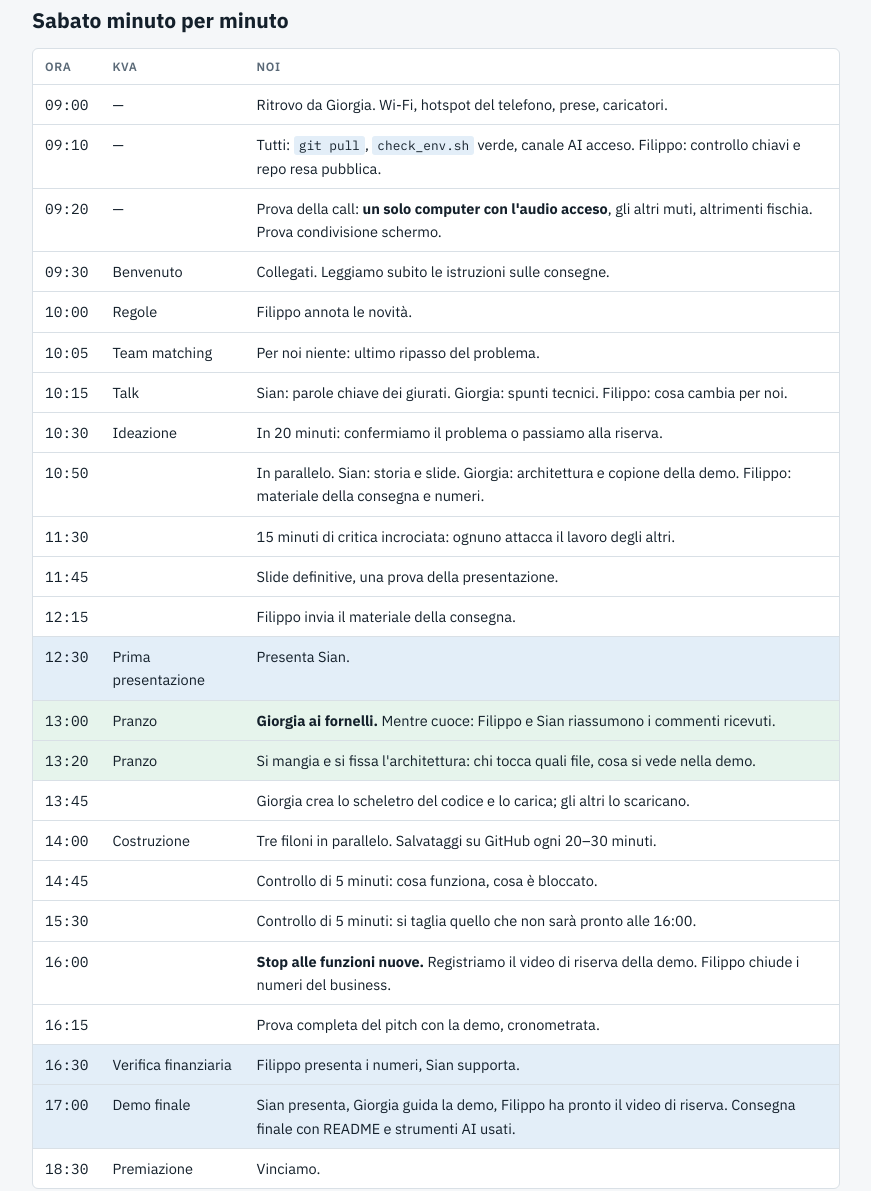
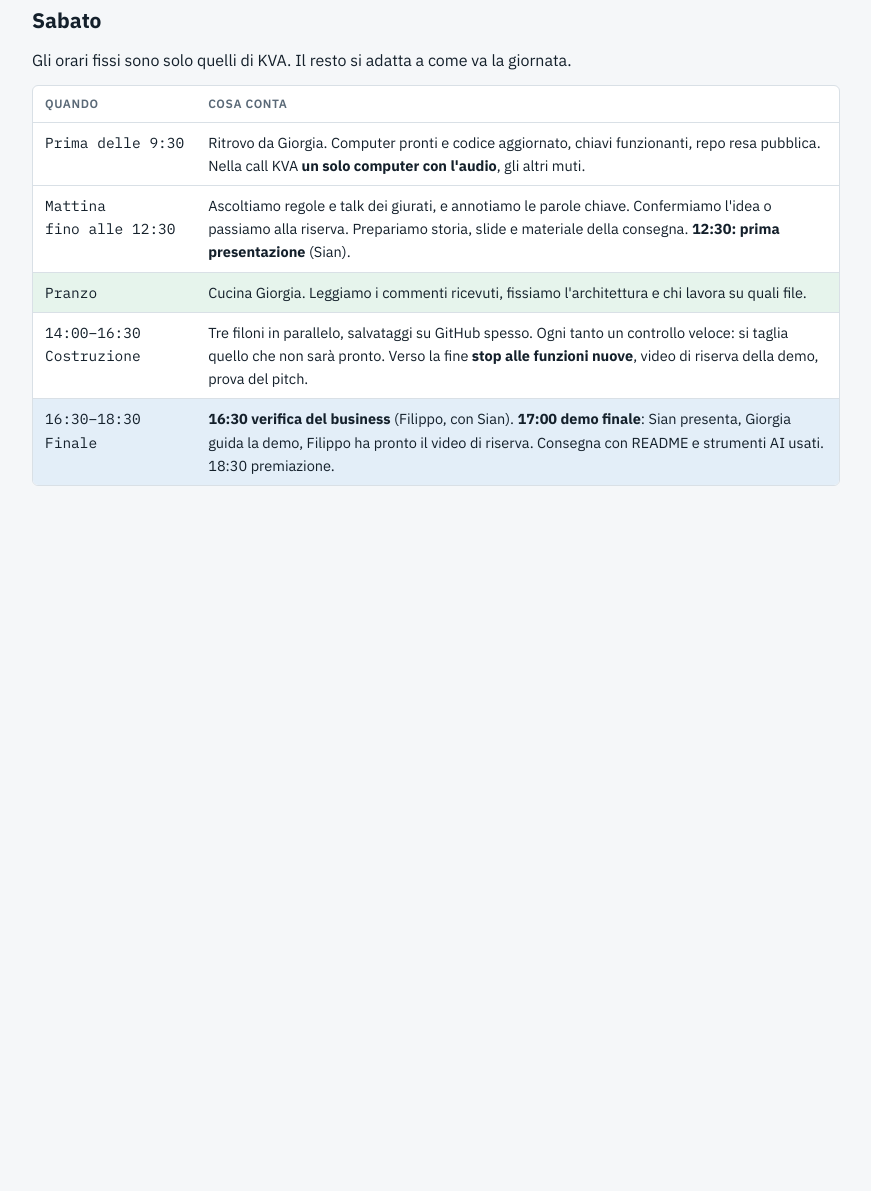
Before and after one commit to pippotadde/kva-ai-brain, a plain HTML site: page docs/site/generale.html in a window 1280 px wide. Shown: the part 1777-2968 px from the top of the page, without its empty margins (204-1075 px from the left). After the commit the page ends 2335 px from the top, so only its background shows below. Drawn offline with Linux system fonts and the light colour scheme.

Commit message:
Simplify Saturday schedule into five phases
Co-Authored-By: Claude Opus 5.5 <noreply@anthropic.com>
Claude-Session: https://claude.ai/code/session_01NH2T1ZdPmaNXujbHRUn91G

```diff
--- a/docs/site/generale.html
+++ b/docs/site/generale.html
@@ -67,33 +67,15 @@
   </section>
 
   <section>
-    <h2>Sabato minuto per minuto</h2>
+    <h2>Sabato</h2>
+    <p>Gli orari fissi sono solo quelli di KVA. Il resto si adatta a come va la giornata.</p>
     <div class="tbl"><table>
-      <tr><th>Ora</th><th>KVA</th><th>Noi</th></tr>
-      <tr><td class="time">09:00</td><td>—</td><td>Ritrovo da Giorgia. Wi-Fi, hotspot del telefono, prese, caricatori.</td></tr>
-      <tr><td class="time">09:10</td><td>—</td><td>Tutti: <code>git pull</code>, <code>check_env.sh</code> verde, canale AI acceso. Filippo: controllo chiavi e repo resa pubblica.</td></tr>
-      <tr><td class="time">09:20</td><td>—</td><td>Prova della call: <b>un solo computer con l'audio acceso</b>, gli altri muti, altrimenti fischia. Prova condivisione schermo.</td></tr>
-      <tr><td class="time">09:30</td><td>Benvenuto</td><td>Collegati. Leggiamo subito le istruzioni sulle consegne.</td></tr>
-      <tr><td class="time">10:00</td><td>Regole</td><td>Filippo annota le novità.</td></tr>
-      <tr><td class="time">10:05</td><td>Team matching</td><td>Per noi niente: ultimo ripasso del problema.</td></tr>
-      <tr><td class="time">10:15</td><td>Talk</td><td>Sian: parole chiave dei giurati. Giorgia: spunti tecnici. Filippo: cosa cambia per noi.</td></tr>
-      <tr><td class="time">10:30</td><td>Ideazione</td><td>In 20 minuti: confermiamo il problema o passiamo alla riserva.</td></tr>
-      <tr><td class="time">10:50</td><td></td><td>In parallelo. Sian: storia e slide. Giorgia: architettura e copione della demo. Filippo: materiale della consegna e numeri.</td></tr>
-      <tr><td class="time">11:30</td><td></td><td>15 minuti di critica incrociata: ognuno attacca il lavoro degli altri.</td></tr>
-      <tr><td class="time">11:45</td><td></td><td>Slide definitive, una prova della presentazione.</td></tr>
-      <tr><td class="time">12:15</td><td></td><td>Filippo invia il materiale della consegna.</td></tr>
-      <tr class="hot"><td class="time">12:30</td><td>Prima presentazione</td><td>Presenta Sian.</td></tr>
-      <tr class="food"><td class="time">13:00</td><td>Pranzo</td><td><b>Giorgia ai fornelli.</b> Mentre cuoce: Filippo e Sian riassumono i commenti ricevuti.</td></tr>
-      <tr class="food"><td class="time">13:20</td><td>Pranzo</td><td>Si mangia e si fissa l'architettura: chi tocca quali file, cosa si vede nella demo.</td></tr>
-      <tr><td class="time">13:45</td><td></td><td>Giorgia crea lo scheletro del codice e lo carica; gli altri lo scaricano.</td></tr>
-      <tr><td class="time">14:00</td><td>Costruzione</td><td>Tre filoni in parallelo. Salvataggi su GitHub ogni 20–30 minuti.</td></tr>
-      <tr><td class="time">14:45</td><td></td><td>Controllo di 5 minuti: cosa funziona, cosa è bloccato.</td></tr>
-      <tr><td class="time">15:30</td><td></td><td>Controllo di 5 minuti: si taglia quello che non sarà pronto alle 16:00.</td></tr>
-      <tr><td class="time">16:00</td><td></td><td><b>Stop alle funzioni nuove.</b> Registriamo il video di riserva della demo. Filippo chiude i numeri del business.</td></tr>
-      <tr><td class="time">16:15</td><td></td><td>Prova completa del pitch con la demo, cronometrata.</td></tr>
-      <tr class="hot"><td class="time">16:30</td><td>Verifica finanziaria</td><td>Filippo presenta i numeri, Sian supporta.</td></tr>
-      <tr class="hot"><td class="time">17:00</td><td>Demo finale</td><td>Sian presenta, Giorgia guida la demo, Filippo ha pronto il video di riserva. Consegna finale con README e strumenti AI usati.</td></tr>
-      <tr><td class="time">18:30</td><td>Premiazione</td><td>Vinciamo.</td></tr>
+      <tr><th>Quando</th><th>Cosa conta</th></tr>
+      <tr><td class="time">Prima delle 9:30</td><td>Ritrovo da Giorgia. Computer pronti e codice aggiornato, chiavi funzionanti, repo resa pubblica. Nella call KVA <b>un solo computer con l'audio</b>, gli altri muti.</td></tr>
+      <tr><td class="time">Mattina<br>fino alle 12:30</td><td>Ascoltiamo regole e talk dei giurati, e annotiamo le parole chiave. Confermiamo l'idea o passiamo alla riserva. Prepariamo storia, slide e materiale della consegna. <b>12:30: prima presentazione</b> (Sian).</td></tr>
+      <tr class="food"><td class="time">Pranzo</td><td>Cucina Giorgia. Leggiamo i commenti ricevuti, fissiamo l'architettura e chi lavora su quali file.</td></tr>
+      <tr><td class="time">14:00–16:30<br>Costruzione</td><td>Tre filoni in parallelo, salvataggi su GitHub spesso. Ogni tanto un controllo veloce: si taglia quello che non sarà pronto. Verso la fine <b>stop alle funzioni nuove</b>, video di riserva della demo, prova del pitch.</td></tr>
+      <tr class="hot"><td class="time">16:30–18:30<br>Finale</td><td><b>16:30 verifica del business</b> (Filippo, con Sian). <b>17:00 demo finale</b>: Sian presenta, Giorgia guida la demo, Filippo ha pronto il video di riserva. Consegna con README e strumenti AI usati. 18:30 premiazione.</td></tr>
     </table></div>
   </section>
 </div>
```
Also changed, not shown: docs/site/index.html (+1 -1 lines), 3 other files.
